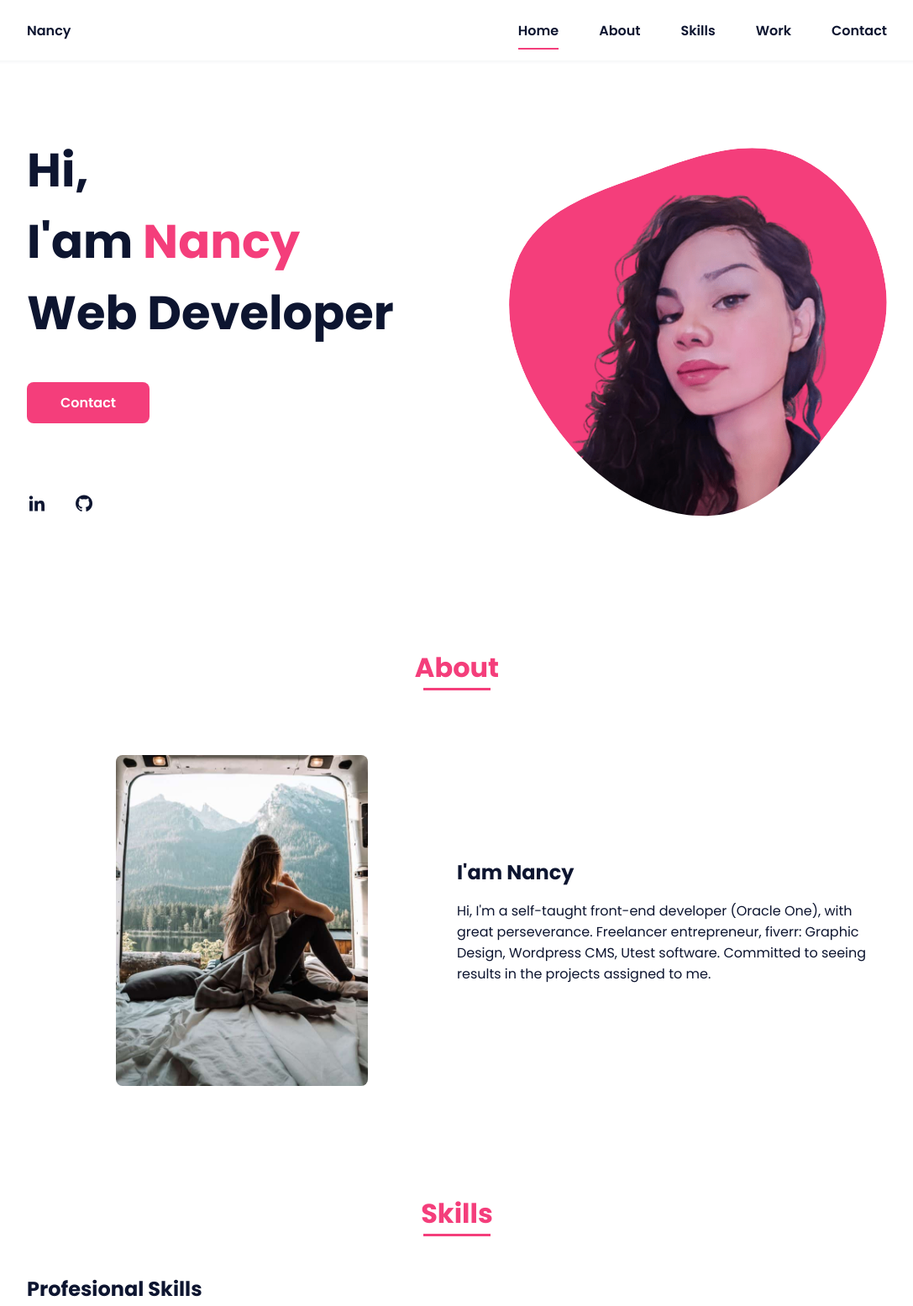
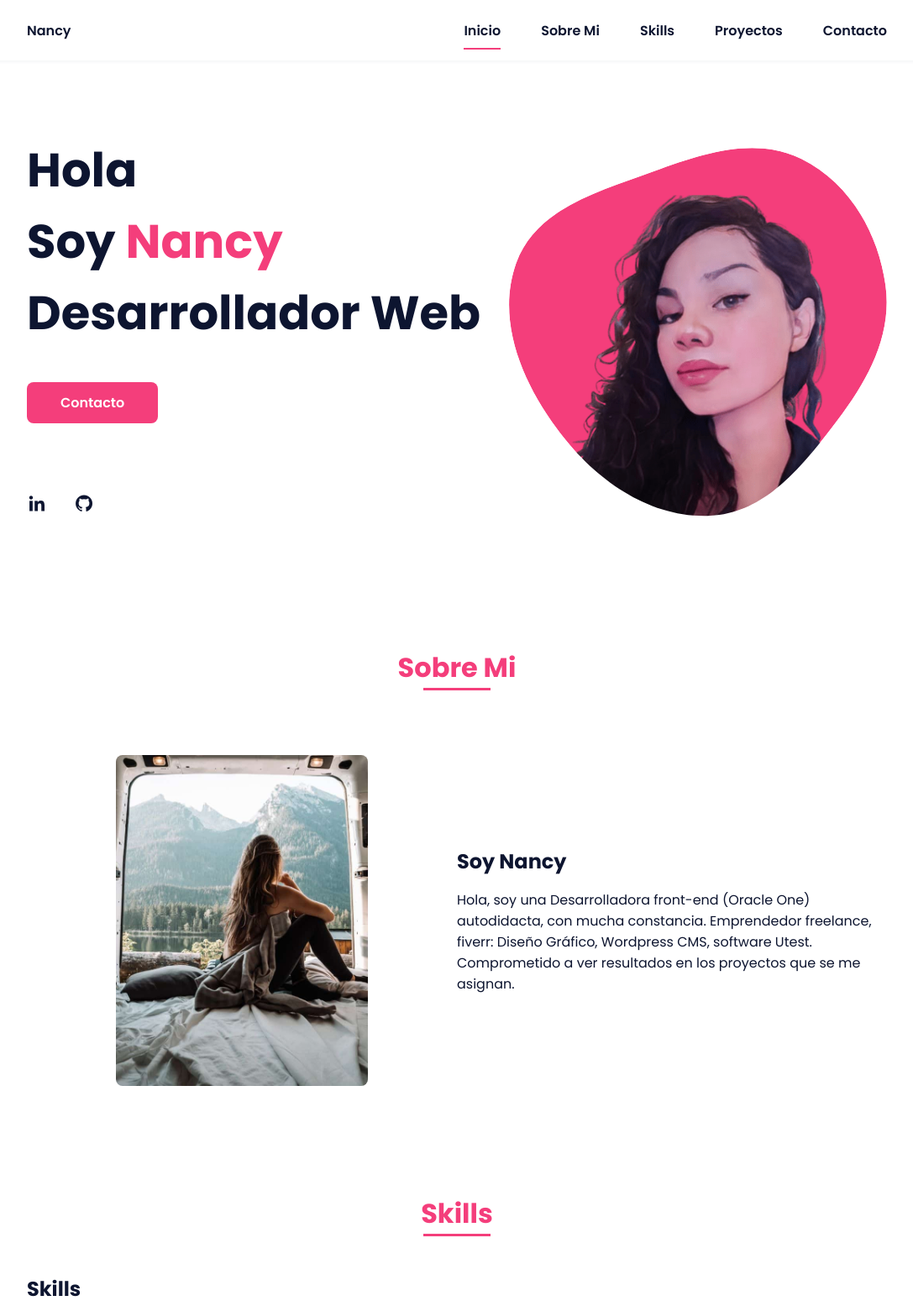
Before and after one commit to nanweb2022/Portfolio-Nancy, a plain HTML site: page index.html in a window 1280 px wide. Shown: the top 1555 px of the page at 84% size, without its empty margins (96-1183 px from the left). Drawn offline with nearby package versions, Linux system fonts and the light colour scheme.

Commit message:
Cambio de texto de ingles a español

```diff
--- a/index.html
+++ b/index.html
@@ -1,5 +1,5 @@
 <!DOCTYPE html>
-<html lang="en">
+<html lang="es">
     <head>
         <meta charset="UTF-8">
         <meta name="viewport" content="width=device-width, initial-scale=1.0">
@@ -21,11 +21,11 @@
 
                 <div class="nav__menu" id="nav-menu">
                     <ul class="nav__list">
-                        <li class="nav__item"><a href="#home" class="nav__link active">Home</a></li>
-                        <li class="nav__item"><a href="#about" class="nav__link">About</a></li>
+                        <li class="nav__item"><a href="#home" class="nav__link active">Inicio</a></li>
+                        <li class="nav__item"><a href="#about" class="nav__link">Sobre Mi</a></li>
                         <li class="nav__item"><a href="#skills" class="nav__link">Skills</a></li>
-                        <li class="nav__item"><a href="#work" class="nav__link">Work</a></li>
-                        <li class="nav__item"><a href="#contact" class="nav__link">Contact</a></li>
+                        <li class="nav__item"><a href="#work" class="nav__link">Proyectos</a></li>
+                        <li class="nav__item"><a href="#contact" class="nav__link">Contacto</a></li>
                     </ul>
                 </div>
 
@@ -39,9 +39,9 @@
             <!--===== HOME =====-->
             <section class="home bd-grid" id="home">
                 <div class="home__data">
-                    <h1 class="home__title">Hi,<br>I'am <span class="home__title-color">Nancy</span><br> Web Developer</h1>
+                    <h1 class="home__title">Hola<br>Soy <span class="home__title-color">Nancy</span><br> Desarrollador Web</h1>
 
-                    <a href="#contact" class="button">Contact</a>
+                    <a href="#contact" class="button">Contacto</a>
                 </div>
 
                 <div class="home__social">
@@ -66,7 +66,7 @@
 
             <!--===== ABOUT =====-->
             <section class="about section " id="about">
-                <h2 class="section-title">About</h2>
+                <h2 class="section-title">Sobre Mi</h2>
 
                 <div class="about__container bd-grid">
                     <div class="about__img">
@@ -74,8 +74,8 @@
                     </div>
 
                     <div>
-                        <h2 class="about__subtitle">I'am Nancy</h2>
-                        <p class="about__text">Hi, I'm a self-taught front-end developer (Oracle One), with great perseverance. Freelancer entrepreneur, fiverr: Graphic Design, Wordpress CMS, Utest software. Committed to seeing results in the projects assigned to me.</p>
+                        <h2 class="about__subtitle">Soy Nancy</h2>
+                        <p class="about__text">Hola, soy una Desarrolladora front-end (Oracle One) autodidacta, con mucha constancia. Emprendedor freelance, fiverr: Diseño Gráfico, Wordpress CMS, software Utest. Comprometido a ver resultados en los proyectos que se me asignan.</p>
                     </div>
                 </div>
             </section>
@@ -86,8 +86,8 @@
 
                 <div class="skills__container bd-grid">
                     <div>
-                        <h2 class="skills__subtitle">Profesional Skills</h2>
-                        <p class="skills__text">Totally focused on finding my next project as a front-end developer, where I can apply all the knowledge acquired.  I am constantly learning to strengthen knowledge and experiences.
+                        <h2 class="skills__subtitle"> Skills</h2>
+                        <p class="skills__text">Totalmente enfocado en encontrar mi próximo proyecto como desarrollador front-end, donde pueda aplicar todos los conocimientos adquiridos. Estoy en constante aprendizaje para fortalecer conocimientos y experiencias.
                         </p>
                         <div class="skills__data">
                             <div class="skills__names">
@@ -128,7 +128,7 @@
                         <div class="skills__data">
                             <div class="skills__names">
                                 <i class='bx bxs-paint skills__icon'></i>
-                                <span class="skills__name">Figma</span>
+                                <span class="skills__name">FIGMA</span>
                             </div>
                             <div class="skills__bar skills__ux">
 
@@ -147,7 +147,7 @@
 
             <!--===== WORK =====-->
             <section class="work section" id="work">
-                <h2 class="section-title">Work</h2>
+                <h2 class="section-title">Proyectos</h2>
 
                 <div class="work__container bd-grid">
                     <a href="" class="work__img">
@@ -173,7 +173,7 @@
 
             <!--===== CONTACT =====-->
             <section class="contact section" id="contact">
-                <h2 class="section-title">Contact</h2>
+                <h2 class="section-title">Contacto</h2>
 
                 <div class="contact__container bd-grid">
                     <form action="" class="contact__form">
```
Also changed, not shown: preview.png (deleted).
